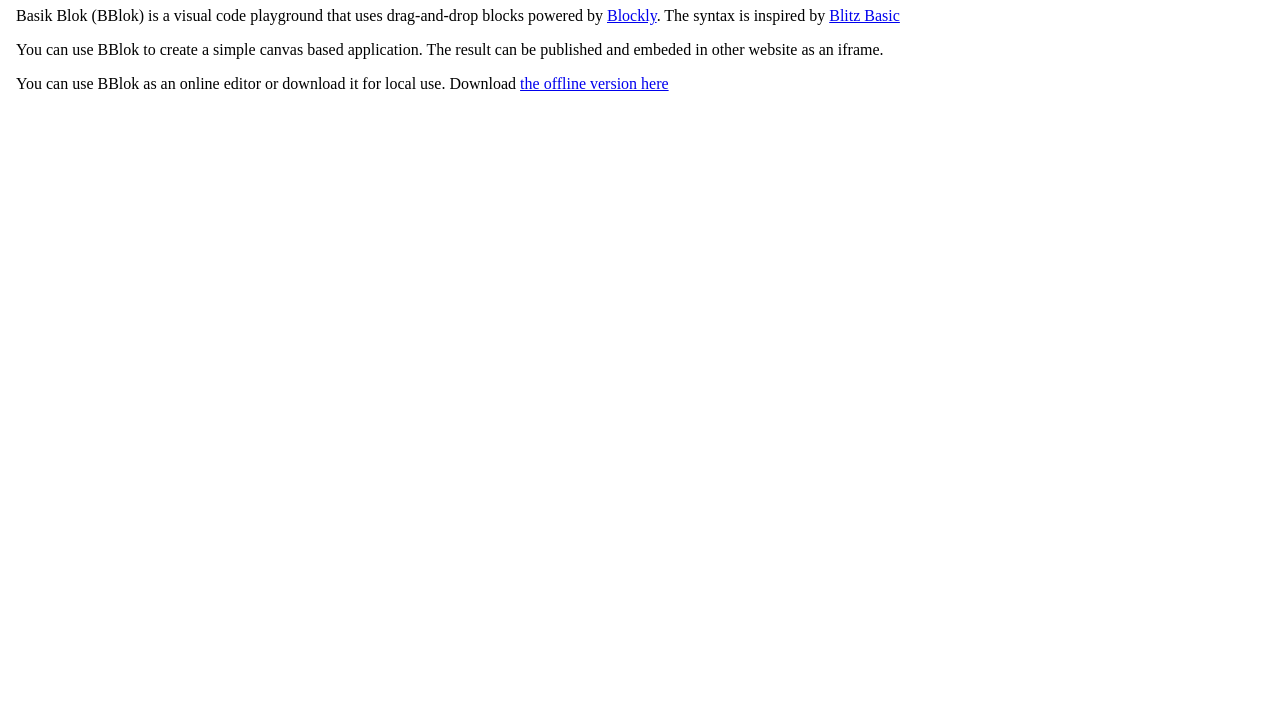
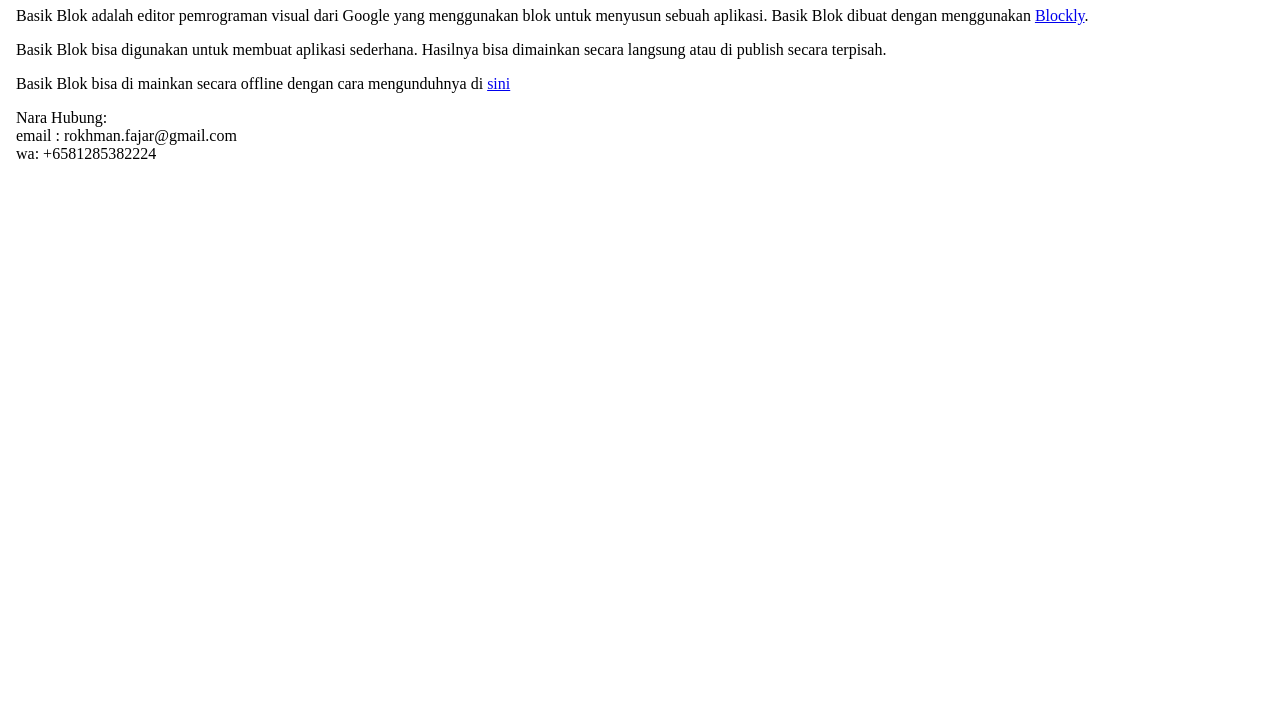
Before and after one commit to forkHub/repo03, a website: page bblok/editor/build/about.html in a window 1280 px wide. Shown: the part 89-800 px from the top of the page. Drawn offline with Linux system fonts and the light colour scheme; files whose address does not match are found by name.

Commit message:
translate

```diff
--- a/bblok/editor/build/about.html
+++ b/bblok/editor/build/about.html
@@ -6,27 +6,33 @@
 	<meta name="viewport" content="width=device-width, initial-scale=1.0, minimum-scale=1.0,
         target-densityDpi=device-dpi">
 
-    <title>Basik Blok</title>
+	<title>Basik Blok - Tentang</title>
 	<link href="./css/css.css" rel="stylesheet">
 </head>
 
 <body>
 	<div class="container padding" style="padding: 16px;">
 		<h1>Basik Blok</h1>
-        <p>Basik Blok (BBlok) is a visual code playground that uses drag-and-drop blocks powered by
-            <a href='https://developers.google.com/blockly/'>Blockly</a>.
-            The syntax is inspired by <a href='https://en.wikipedia.org/wiki/Blitz_BASIC'>Blitz Basic</a>
+		<p>
+			Basik Blok adalah editor pemrograman visual dari Google yang menggunakan blok untuk menyusun sebuah
+			aplikasi.
+			Basik Blok dibuat dengan menggunakan <a href='https://developers.google.com/blockly/'
+				target="_blank">Blockly</a>.
 		</p>
 
 		<p>
-            You can use BBlok to create a simple canvas based application.
-            The result can be published and embeded in other website as an iframe.
+			Basik Blok bisa digunakan untuk membuat aplikasi sederhana.
+			Hasilnya bisa dimainkan secara langsung atau di publish secara terpisah.
 		</p>
 
 		<p>
-            You can use BBlok as an online editor or download it for local use.
-            Download <a href=https://drive.google.com/file/d/1TEOsuA98IyvJ2jwWDUCtnSrq_F-Ng6r4/view?usp=sharing)>the
-                offline version here</a>
+			Basik Blok bisa di mainkan secara offline dengan cara mengunduhnya di <a
+				href="https://drive.google.com/drive/folders/101YzoTecPx7M3slR4zpxT_WiIJYqTZXz?usp=sharing" )>sini</a>
+		</p>
+		<p>
+			Nara Hubung:<br />
+			email : rokhman.fajar@gmail.com<br />
+			wa: +6581285382224
 		</p>
 	</div>
 </body>
```
Lines whose indentation alone changed are shown as unchanged.
